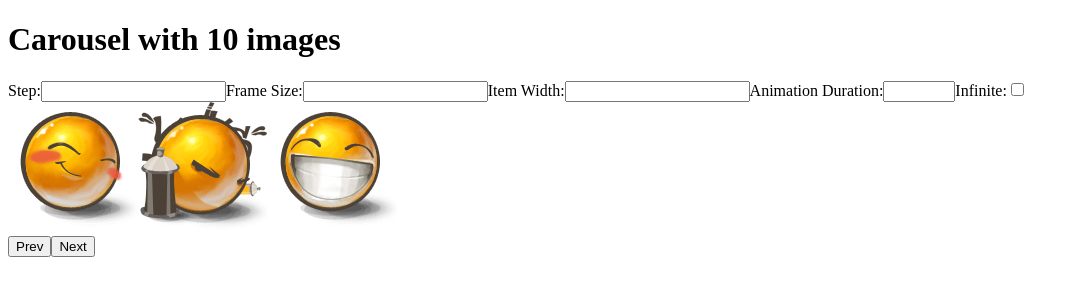
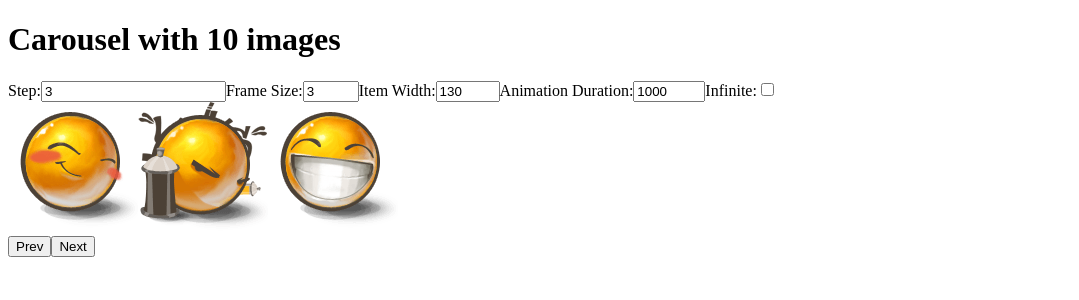
Before and after one commit to mate-academy/react_carousel, a React (Create React App) app: page / in a window 1280 px wide. Shown: the top 300 px of the page, without its empty margins (0-1079 px from the left). Built offline with nearby package versions, Linux system fonts and the light colour scheme; the HTML template or start-up script is replaced by a standard one.

Commit message:
solution 13

```diff
--- a/src/App.tsx
+++ b/src/App.tsx
@@ -32,6 +32,28 @@ class App extends React.Component<{}, State> {
     infinite: false,
   };
 
+  componentDidMount() {
+    this.setState({
+      images: [
+        './img/1.png',
+        './img/2.png',
+        './img/3.png',
+        './img/4.png',
+        './img/5.png',
+        './img/6.png',
+        './img/7.png',
+        './img/8.png',
+        './img/9.png',
+        './img/10.png',
+      ],
+      step: 3,
+      frameSize: 3,
+      itemWidth: 130,
+      animationDuration: 1000,
+      infinite: false,
+    });
+  }
+
   render() {
     const { images } = this.state;
 
@@ -45,6 +67,7 @@ class App extends React.Component<{}, State> {
             id="stepId"
             type="number"
             min="3"
+            value={this.state.step}
             onChange={(e) => this.setState({ step: +e.target.value })}
           />
         </label>
@@ -54,6 +77,8 @@ class App extends React.Component<{}, State> {
             id="frameId"
             type="number"
             min="3"
+            max="10"
+            value={this.state.frameSize}
             onChange={(e) => this.setState({ frameSize: +e.target.value })}
           />
         </label>
@@ -62,6 +87,9 @@ class App extends React.Component<{}, State> {
           <input
             id="itemId"
             type="number"
+            min="100"
+            max="500"
+            value={this.state.itemWidth}
             onChange={(e) => this.setState({ itemWidth: +e.target.value })}
           />
         </label>
@@ -72,6 +100,7 @@ class App extends React.Component<{}, State> {
             type="number"
             min="100"
             max="5000"
+            value={this.state.animationDuration}
             onChange={(e) => this
               .setState({ animationDuration: +e.target.value })}
           />
@@ -80,7 +109,6 @@ class App extends React.Component<{}, State> {
           Infinite:
           <input
             type="checkbox"
-            // onChange={(e) => console.log(e.target.checked)}
             onChange={(e:React.ChangeEvent<HTMLInputElement>) => this
               .setState({ infinite: e.target.checked })}
           />
```
